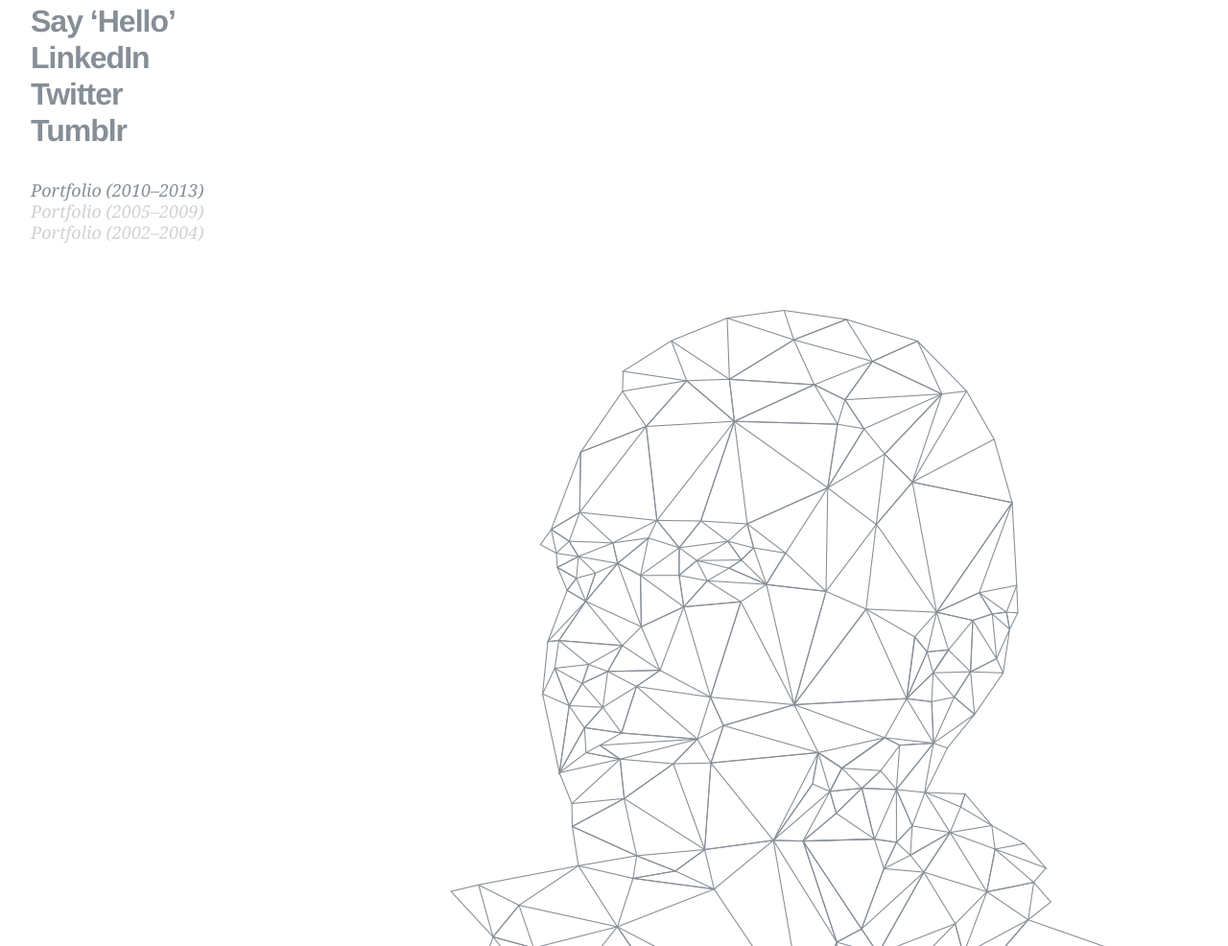
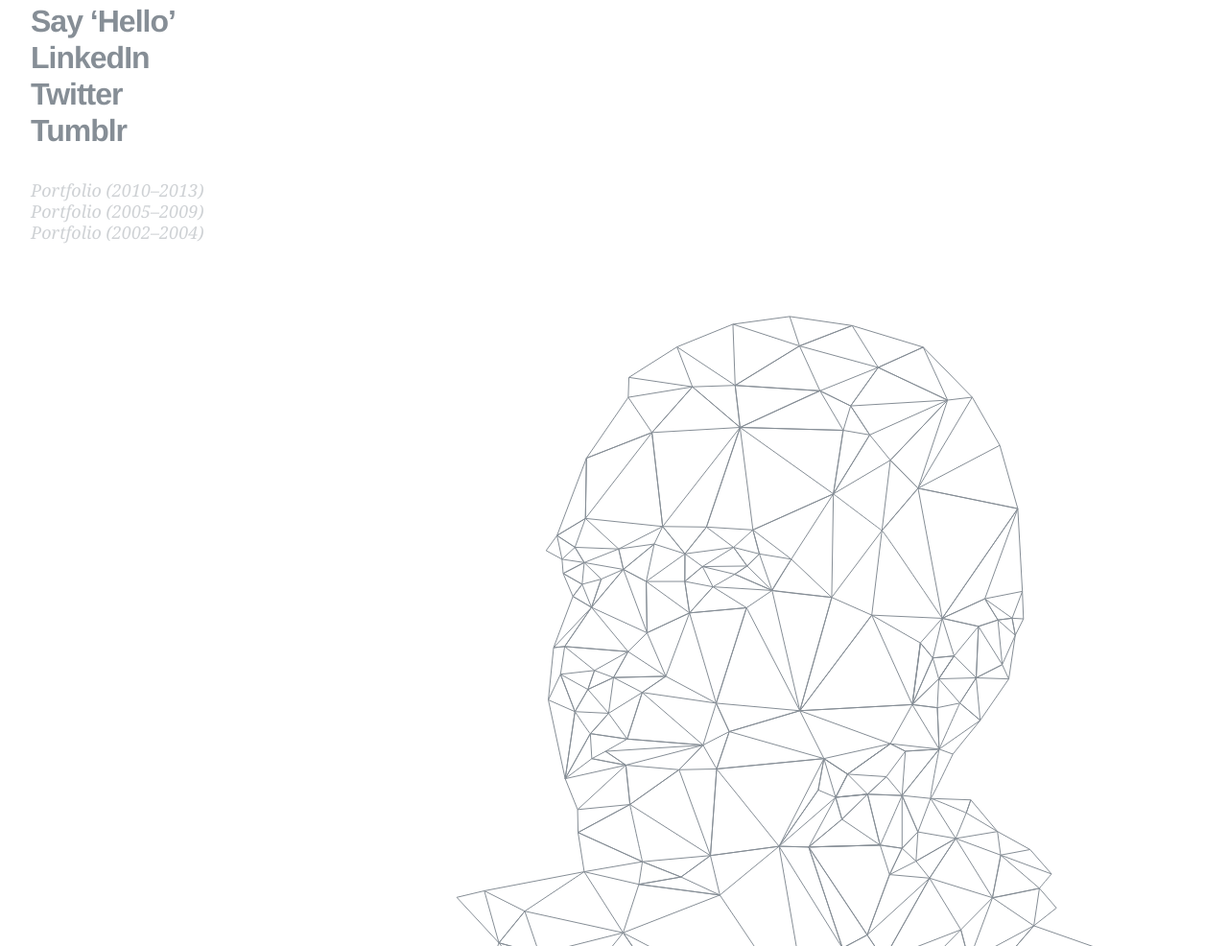
Before and after one commit to andreigyorfi/andreigyorfi.github.io, a plain HTML site: page index.html in a window 1280 px wide. Shown: the part 1125-2111 px from the top of the page at 96% size. Drawn offline with Linux system fonts and the light colour scheme.

Commit message:
Replace image with svg

```diff
--- a/css/main.css
+++ b/css/main.css
@@ -99,8 +99,8 @@ body {
   margin: 0;
   padding: 0;
   background: white;
-  background: url('../img/gda-low-poly.png') bottom right no-repeat;
-  background-size: 999px 868px;
+  background: url('../img/gda-low-poly.svg') bottom left no-repeat;
+  background-size: 1000px 1000px;
 }
 
  #main {
@@ -230,6 +230,11 @@ a:hover {
     #main {
       width:50%;
     }
+
+    body {
+      background: url('../img/gda-low-poly.svg') bottom right no-repeat;
+      background-size: 1000px 1000px;
+    }
 }
 
 @media print,
@@ -237,11 +242,10 @@ a:hover {
        (min-resolution: 1.25dppx),
        (min-resolution: 120dpi) {
     /* Style adjustments for high resolution devices */
-    body {
+    /*body {
       background: url('../img/gda-low-poly@2x.png') bottom right no-repeat;
       background-size: 999px 868px;
-    }
-
+    }*/
 }
 
 /* ==========================================================================
--- a/index.html
+++ b/index.html
@@ -27,7 +27,7 @@
             </ul>
             <ul class="small serif">
               <em>
-                <li class=""><a href="#">Portfolio (2010&ndash;2013)</a></li>
+                <li class="disabled">Portfolio (2010&ndash;2013)</li>
                 <li class="disabled">Portfolio (2005&ndash;2009)</li>
                 <li class="disabled">Portfolio (2002&ndash;2004)</li>
               </em>
```
Also changed, not shown: img/gda-low-poly.svg (added).
